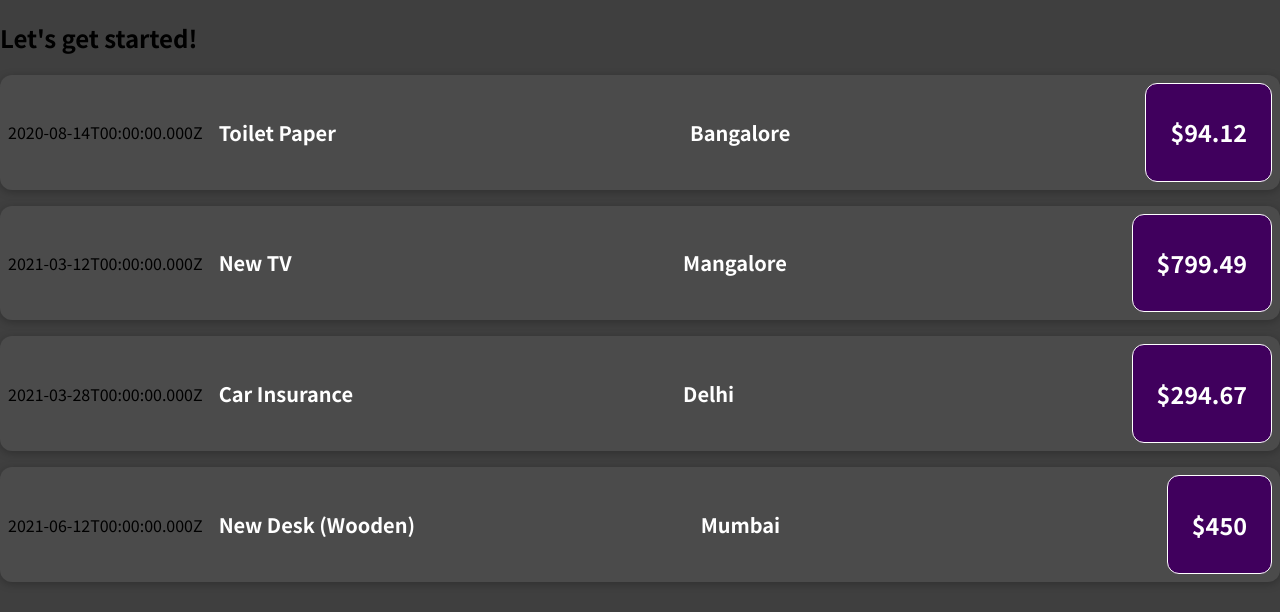
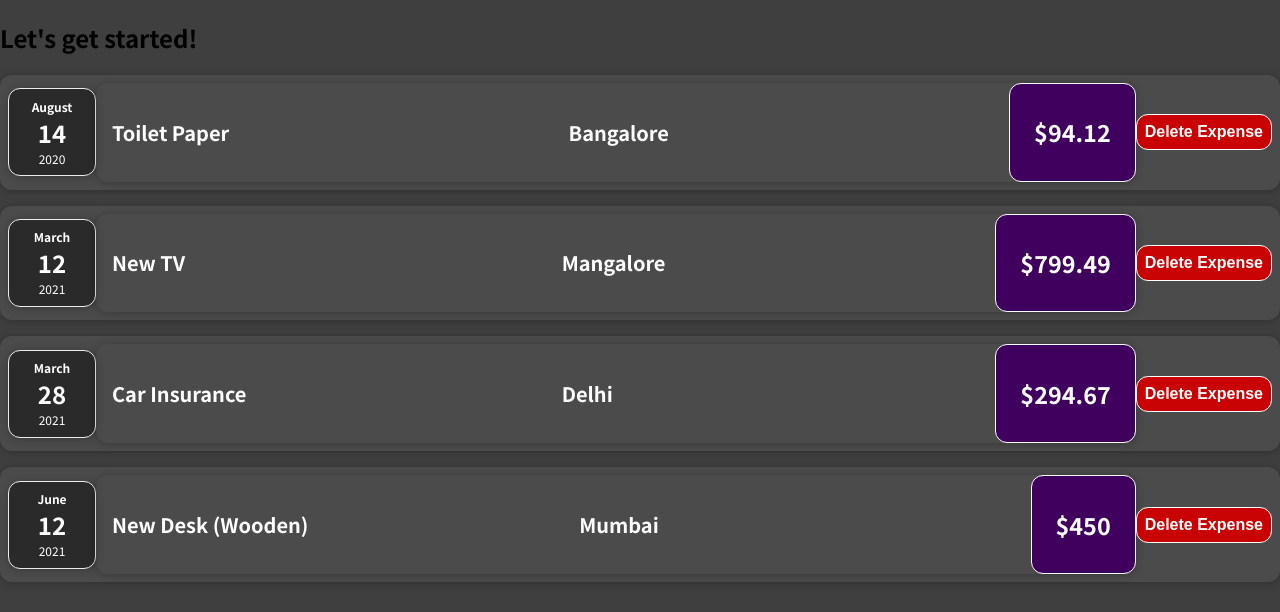
Before and after one commit to AdnanAhmed72/React01, a JavaScript app: page / in a window 1280 px wide. Shown: the top 612 px of the page. Built offline with nearby package versions, Linux system fonts and the light colour scheme.

Commit message:
Assign02Task01

```diff
--- a/src/App.js
+++ b/src/App.js
@@ -1,6 +1,6 @@
-import ExpenseItem from "./components/ExpenseItem";
+import ExpenseItem from "./components/Expenses/ExpenseItem";
 
-function App() {
+const App =()=> {
   const expenses = [
     {
       id: 'e1',
--- /dev/null
+++ b/src/components/Expenses/ExpenseDate.css
@@ -0,0 +1,26 @@
+.expense-date {
+    display: flex;
+    flex-direction: column;
+    width: 5.5rem;
+    height: 5.5rem;
+    border: 1px solid #ececec;
+    background-color: #2a2a2a;
+    color: white;
+    border-radius: 12px;
+    align-items: center;
+    justify-content: center;
+  }
+
+  .expense-date__month {
+    font-size: 0.75rem;
+    font-weight: bold;
+  }
+
+  .expense-date__year {
+    font-size: 0.75rem;
+  }
+
+  .expense-date__day {
+    font-size: 1.5rem;
+    font-weight: bold;
+  }
--- /dev/null
+++ b/src/components/Expenses/ExpenseDate.js
@@ -0,0 +1,17 @@
+import './ExpenseDate.css'
+import Card from '../UI/Card';
+
+const ExpenseDate = (props) =>{
+    const month = props.date.toLocaleString('en-US',{month:'long'});
+    const day = props.date.toLocaleString('en-US',{day:'2-digit'});
+    const year = props.date.getFullYear();
+    return(
+        <Card className="expense-date">
+            <div className="expense-date__month">{month}</div>
+            <div className="expense-date__day">{day}</div>
+            <div className="expense-date__year">{year}</div>
+        </Card>
+    )
+}
+
+export default ExpenseDate;
--- /dev/null
+++ b/src/components/Expenses/ExpenseDetails.js
@@ -0,0 +1,13 @@
+import Card from '../UI/Card';
+import './ExpenseItem.css'
+const ExpenseDetails = (props) => {
+    return(
+        <Card className="expense-item__description">
+            <h2>{props.title}</h2>
+            <h2>{props.LocationOfExpenditure}</h2>
+            <div className="expense-item__price"><h3>${props.amount}</h3></div>
+        </Card>
+    )
+}
+
+export default ExpenseDetails;
--- /dev/null
+++ b/src/components/Expenses/ExpenseItem.css
@@ -0,0 +1,70 @@
+.expense-item {
+    display: flex;
+    justify-content: space-between;
+    align-items: center;
+    padding: 0.5rem;
+    margin: 1rem 0;
+    background-color: #4b4b4b;
+  }
+
+  .expense-item__description {
+    display: flex;
+    flex-direction: column;
+    gap: 1rem;
+    align-items: flex-end;
+    flex-flow: column-reverse;
+    justify-content: flex-start;
+    flex: 1;
+  }
+
+  .expense-item h2 {
+    color: #3a3a3a;
+    font-size: 1rem;
+    flex: 1;
+    margin: 0 1rem;
+    color: white;
+  }
+
+  .expense-item__price {
+    font-size: 1rem;
+    font-weight: bold;
+    color: white;
+    background-color: #40005d;
+    border: 1px solid white;
+    padding: 0.5rem;
+    border-radius: 12px;
+  }
+
+  @media (min-width: 580px) {
+    .expense-item__description {
+      flex-direction: row;
+      align-items: center;
+      justify-content: flex-start;
+      flex: 1;
+    }
+
+    .expense-item__description h2 {
+      font-size: 1.25rem;
+    }
+
+    .expense-item__price {
+      font-size: 1.25rem;
+      padding: 0.5rem 1.5rem;
+    }
+  }
+
+  .date{
+    justify-content: center;
+    align-content: center;
+    align-items: center;
+  }
+
+  button{
+    font-size: 1rem;
+    font-weight: bold;
+    color: white;
+    background-color: #c90303;
+    border: 1px solid white;
+    padding: 0.5rem;
+    border-radius: 12px;
+  }
--- /dev/null
+++ b/src/components/Expenses/ExpenseItem.js
@@ -0,0 +1,23 @@
+import './ExpenseItem.css'
+import ExpenseDate from './ExpenseDate';
+import ExpenseDetails from './ExpenseDetails';
+import Card from '../UI/Card';
+
+const ExpenseItem = (props) => {
+    const deleteExpense = (e) =>{
+        const parEle = e.target.parentElement;
+        parEle.remove();
+    }
+    return (
+            <div>
+                <Card className="expense-item">
+                    <ExpenseDate date={props.date}></ExpenseDate>
+                    <ExpenseDetails amount={props.amount}
+                    LocationOfExpenditure={props.LocationOfExpenditure}   title={props.title} />
+                    <button className="delbtn" onClick={deleteExpense}>Delete Expense</button>
+                </Card>
+            </div>
+            );
+}
+
+export default ExpenseItem;
--- /dev/null
+++ b/src/components/UI/Card.css
@@ -0,0 +1,16 @@
+.card1{
+    border-radius: 12px;
+    box-shadow: 0 1px 8px rgba(0, 0, 0, 0.25);
+    background-color: rgb(31, 31, 31);
+    box-shadow: 0 2px 8px rgba(0, 0, 0, 0.25);
+    padding: 1rem;
+    margin: 2rem auto;
+    width: 50rem;
+    max-width:95%;
+}
+
+.card{
+    border-radius: 12px;
+    box-shadow: 0 1px 8px rgba(0, 0, 0, 0.25);
+
+}
--- /dev/null
+++ b/src/components/UI/Card.js
@@ -0,0 +1,7 @@
+import './Card.css'
+const Card = (props) => {
+    const classes = 'card ' + props.className;
+    return <div className={classes}>{props.children}</div>
+}
+
+export default Card;
```
